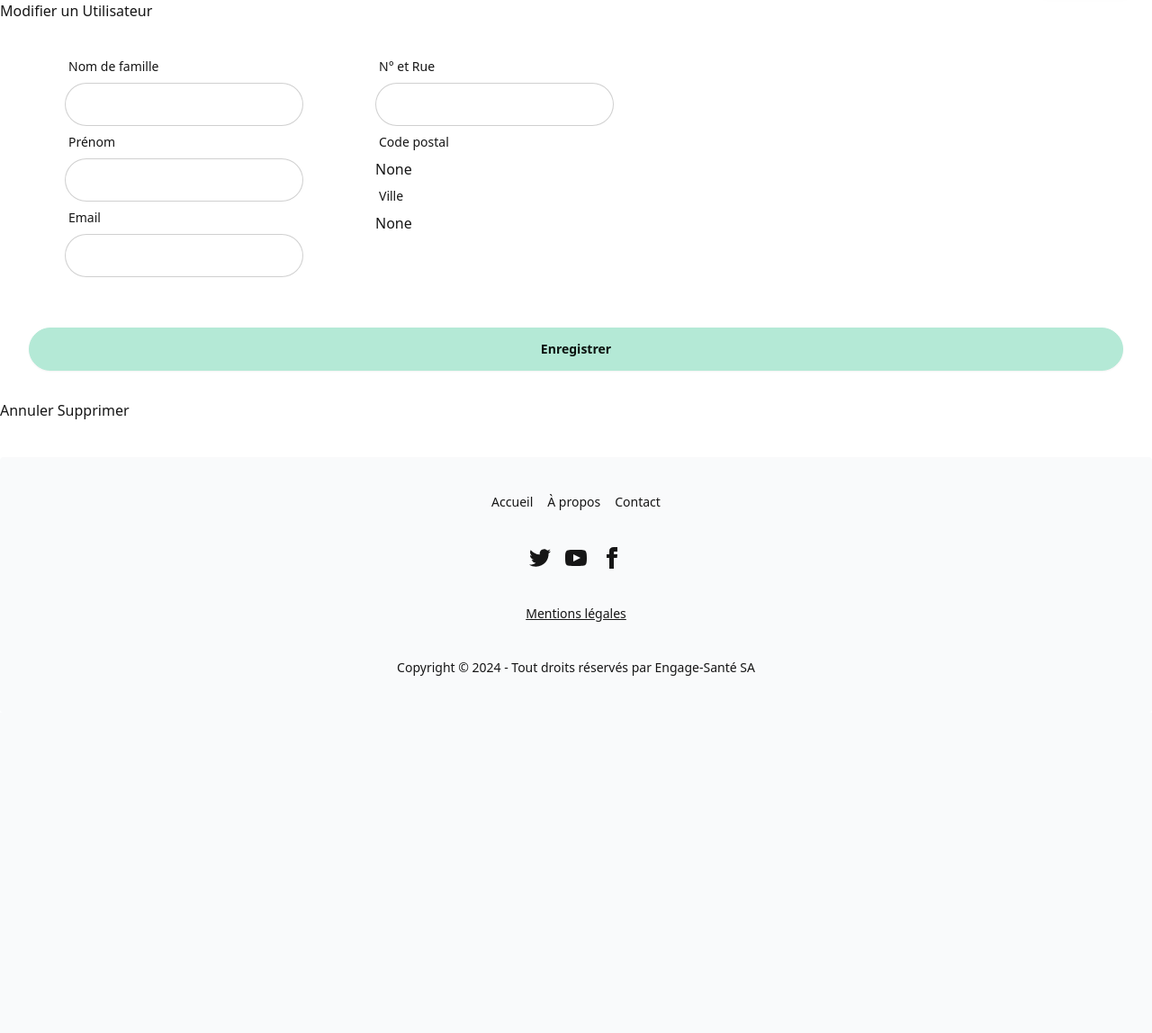
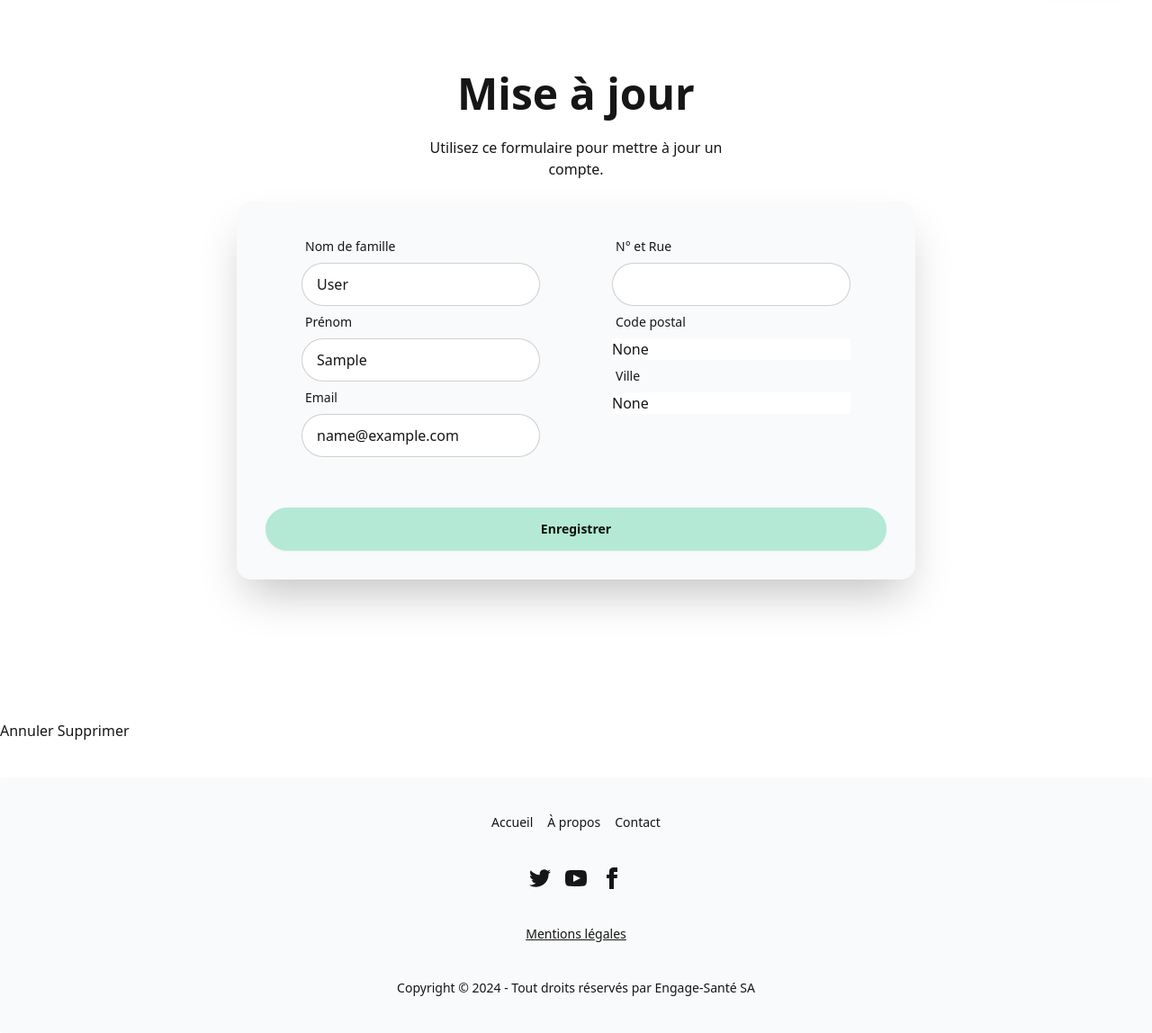
Before and after one commit to raphaeltournafond/engage-sante, a Django app: page /modifier/1/ in a window 1280 px wide. Shown: the part 64-1212 px from the top of the page at 90% size. Before the commit the page ends 815 px from the top, so only its background shows below. Run offline with Django 5.2, Linux system fonts and the light colour scheme; the visitor is signed in with stand-in values (Sample User, id 1); data comes from the database, SQL or seed files in the repository; style sheets or scripts are compiled from the project's sources; some libraries are stand-ins or nearby versions.

Commit message:
style: update

```diff
--- a/patients/templates/patients/info.html
+++ b/patients/templates/patients/info.html
@@ -15,7 +15,9 @@
       <h1 class="text-3xl font-bold mb-2">Informations de l'utilisateur</h1>
       <p class="text-xl">{{ utilisateur.last_name }} {{ utilisateur.first_name }}</p>
       <br />
-      <p class="text-lg">Identifiant unique : {{ utilisateur.username }}</p>
+      <p class="text-lg">Identifiant unique à conserver : <span class="font-bold">{{ utilisateur.username }}</span></p>
+      <br />
+      <p class="text-lg">Email : {{ utilisateur.email }}</p>
       <br />
       <p class="text-lg">{{ utilisateur.rue }},<br /> {{ utilisateur.cp }} {{ utilisateur.ville }}</p>
     </div>
--- a/patients/templates/patients/update.html
+++ b/patients/templates/patients/update.html
@@ -13,28 +13,34 @@
 {% endblock %}
 
 {% block content %}
-  <h1>Modifier un Utilisateur</h1>
+  <div class="min-h-screen pt-20">
+    <div class="flex flex-col justify-center items-center">
+      <div class="lg:text-left w-1/2 max-w-sm">
+        <h1 class="text-5xl font-bold text-center">Mise à jour</h1>
+        <p class="py-6 text-center">Utilisez ce formulaire pour mettre à jour un compte.</p>
+      </div>
+      <div class="card min-w-fit shadow-2xl bg-base-200">
         <form class="card-body" method="post">
           {% csrf_token %}
           <div class="flex lg:flex-row flex-col">
             <div class="mx-10">
               <div class="form-control">
                 <label class="label"><span class="label-text">Nom de famille</span></label>
-          <input class="input input-bordered" type="text" name="last_name" maxlength="150" required />
+                <input class="input input-bordered" type="text" name="last_name" value="{{ utilisateur.last_name }}" maxlength="150" required />
               </div>
               <div class="form-control">
                 <label class="label"><span class="label-text">Prénom</span></label>
-          <input class="input input-bordered" type="text" name="first_name" maxlength="150" required />
+                <input class="input input-bordered" type="text" name="first_name" value="{{ utilisateur.first_name }}" maxlength="150" required />
               </div>
               <div class="form-control">
                 <label class="label"><span class="label-text">Email</span></label>
-          <input class="input input-bordered" type="email" name="email" maxlength="254" />
+                <input class="input input-bordered" type="email" name="email" value="{{ utilisateur.email }}" maxlength="254" />
               </div>
             </div>
             <div class="mx-10">
               <div class="form-control">
                 <label class="label"><span class="label-text">N° et Rue</span></label>
-          <input class="input input-bordered" type="text" name="rue" maxlength="150" required/>
+                <input class="input input-bordered" type="text" name="rue" value="{{ utilisateur.rue }}" maxlength="150" required />
               </div>
               <div class="form-control">
                 <label class="label"><span class="label-text">Code postal</span></label>
@@ -58,6 +64,9 @@
             </div>
           {% endif %}
         </form>
+      </div>
+    </div>
+  </div>
   <a href="{% url 'list_patients' %}">Annuler</a>
   <a href="{% url 'delete_utilisateur' utilisateur.id %}">Supprimer</a>
 {% endblock %}
```
Lines whose indentation alone changed are shown as unchanged.
